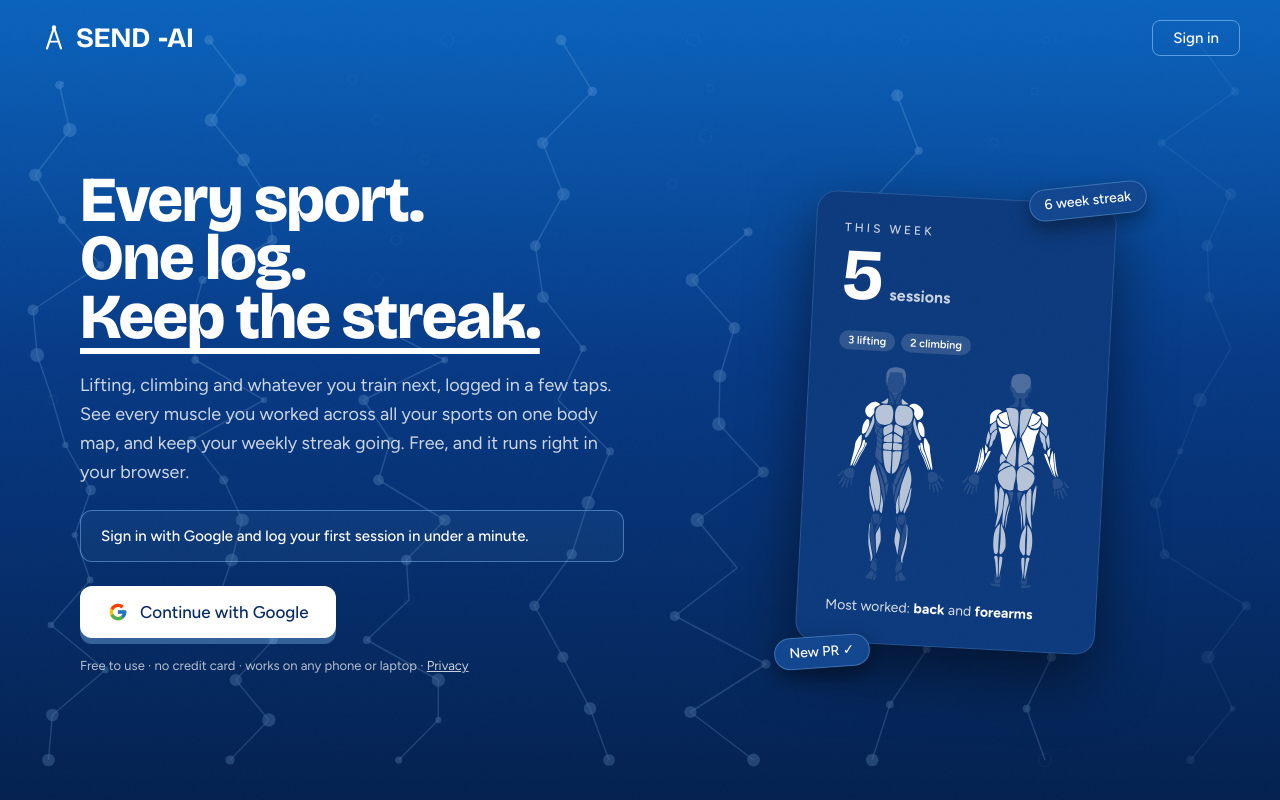
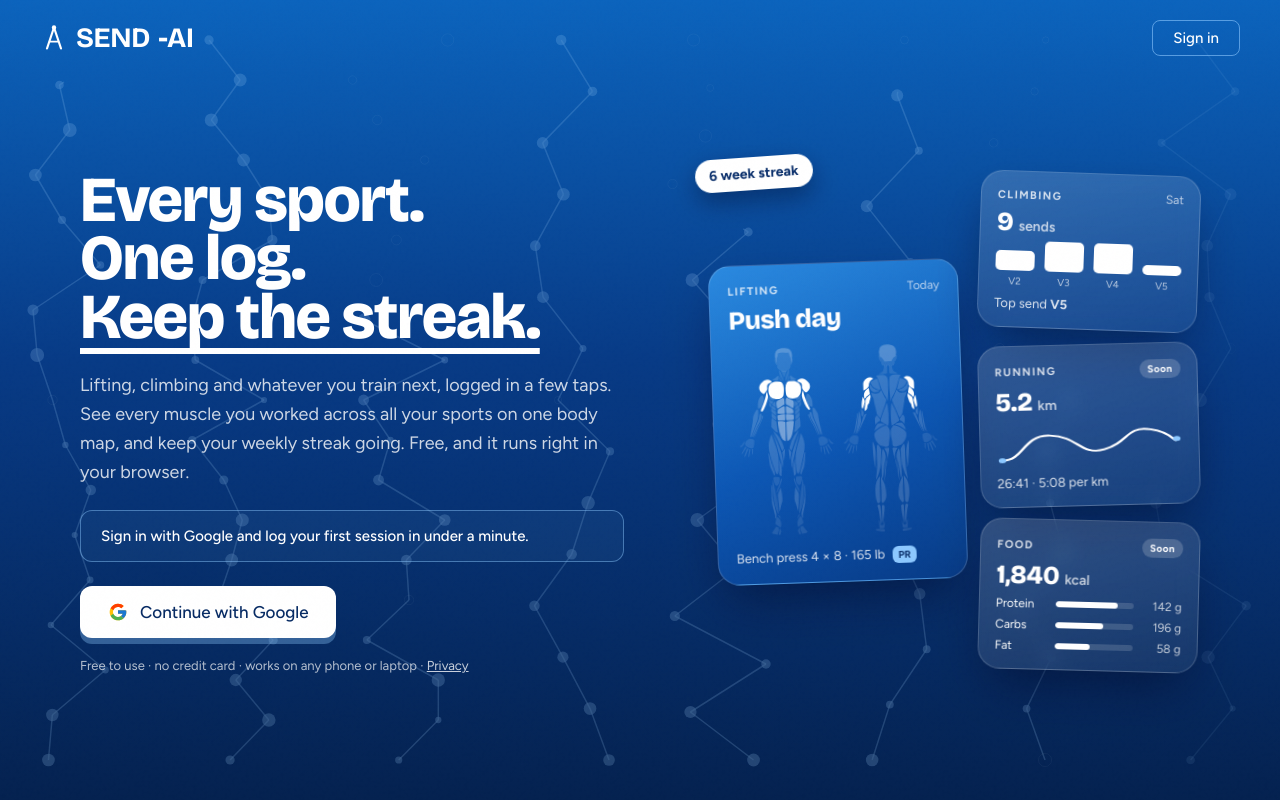
Before and after one commit to SuryaHarikrishnan/send-ai, a React (Vite) app: page / in a window 1280 px wide. Built offline with nearby package versions, Linux system fonts and the light colour scheme.

Commit message:
Show lifting, climbing, running and food cards on the landing page
Co-Authored-By: Claude Opus 5.5 (1M context) <noreply@anthropic.com>
Claude-Session: https://claude.ai/code/session_01Ns64SgtKJoaXngqmTVYzcJ

```diff
--- a/src/Auth.jsx
+++ b/src/Auth.jsx
@@ -13,7 +13,9 @@ function GoogleIcon() {
   );
 }
 
-const SAMPLE_SETS = { chest: 8, deltoids: 11, triceps: 7, "upper-back": 18, biceps: 12, trapezius: 6, quadriceps: 8, gluteal: 9, hamstring: 7, calves: 5, "lower-back": 5, abs: 8, forearm: 14 };
+const LIFT_SETS = { chest: 7, deltoids: 7, triceps: 6, abs: 1 };
+const CLIMB_GRADES = [["V2", 2], ["V3", 3], ["V4", 3], ["V5", 1]];
+const MACROS = [["Protein", 142, 80], ["Carbs", 196, 62], ["Fat", 58, 45]];
 
 export default function Auth() {
   const [error, setError] = useState("");
@@ -73,16 +75,46 @@ export default function Auth() {
           <p className="start-fine">Free to use · no credit card · works on any phone or laptop · <a href="/privacy.html">Privacy</a></p>
         </section>
 
-        <aside className="start-preview" aria-hidden="true">
-          <div className="preview-card">
-            <div className="preview-label">THIS WEEK</div>
-            <div className="preview-stat">5<span>sessions</span></div>
-            <div className="preview-sports"><span>3 lifting</span><span>2 climbing</span></div>
-            <div className="preview-body"><BodyMap sets={SAMPLE_SETS} mode="week" small /></div>
-            <div className="preview-goal">Most worked: <strong>back</strong> and <strong>forearms</strong></div>
+        <aside className="deck" aria-label="Sports you can track">
+          <div className="deck-card deck-lift">
+            <div className="deck-top"><span className="deck-sport">Lifting</span><span className="deck-when">Today</span></div>
+            <div className="deck-big">Push day</div>
+            <div className="deck-body"><BodyMap sets={LIFT_SETS} mode="workout" small /></div>
+            <div className="deck-line">Bench press 4 × 8 · 165 lb <span className="deck-pr">PR</span></div>
           </div>
-          <div className="preview-chip chip-top">6 week streak</div>
-          <div className="preview-chip chip-bottom">New PR ✓</div>
+
+          <div className="deck-card deck-climb">
+            <div className="deck-top"><span className="deck-sport">Climbing</span><span className="deck-when">Sat</span></div>
+            <div className="deck-big">9 <small>sends</small></div>
+            <div className="deck-grades">
+              {CLIMB_GRADES.map(([g, n]) => (
+                <div key={g}><i style={{ height: `${n * 10}px` }} /><span>{g}</span></div>
+              ))}
+            </div>
+            <div className="deck-line">Top send <b>V5</b></div>
+          </div>
+
+          <div className="deck-card deck-run">
+            <div className="deck-top"><span className="deck-sport">Running</span><span className="deck-soon">Soon</span></div>
+            <div className="deck-big">5.2 <small>km</small></div>
+            <svg className="deck-route" viewBox="0 0 200 70" preserveAspectRatio="none" aria-hidden="true">
+              <path d="M6 58 C30 58 28 18 58 20 S90 54 116 44 S140 8 166 14 S192 40 194 30" />
+              <circle cx="6" cy="58" r="4" /><circle cx="194" cy="30" r="4" />
+            </svg>
+            <div className="deck-line">26:41 · 5:08 per km</div>
+          </div>
+
+          <div className="deck-card deck-food">
+            <div className="deck-top"><span className="deck-sport">Food</span><span className="deck-soon">Soon</span></div>
+            <div className="deck-big">1,840 <small>kcal</small></div>
+            <div className="deck-macros">
+              {MACROS.map(([name, g, pct]) => (
+                <div key={name}><span>{name}</span><i><b style={{ width: `${pct}%` }} /></i><span>{g} g</span></div>
+              ))}
+            </div>
+          </div>
+
+          <div className="deck-chip">6 week streak</div>
         </aside>
       </main>
     </div>
--- a/src/Lift.css
+++ b/src/Lift.css
@@ -70,9 +70,54 @@
 
 /* body map */
 .bm { --muscle: rgba(255, 255, 255, 0.16); --l1: rgba(255, 255, 255, 0.42); --l2: rgba(255, 255, 255, 0.7); --l3: #ffffff; }
-.preview-body { margin: 14px 0 12px; }
-.preview-sports { display: flex; gap: 6px; margin-top: 10px; }
-.preview-sports span { font-size: 11px; font-weight: 600; background: rgba(255, 255, 255, 0.14); border-radius: 99px; padding: 3px 9px; }
+/* landing page sport cards */
+.deck { position: relative; justify-self: center; display: grid; grid-template-columns: 250px 220px; gap: 14px 16px; align-items: center; font-family: 'Figtree', system-ui, sans-serif; color: #fff; }
+.deck-card {
+  padding: 16px; border-radius: 22px;
+  background: linear-gradient(160deg, rgba(255, 255, 255, 0.16), rgba(255, 255, 255, 0.06));
+  border: 1px solid rgba(255, 255, 255, 0.18); backdrop-filter: blur(10px);
+  box-shadow: 0 24px 50px -12px rgba(0, 10, 40, 0.55);
+  display: flex; flex-direction: column; gap: 8px;
+}
+.deck-lift { grid-column: 1; grid-row: 1 / span 3; padding: 18px; gap: 10px; transform: rotate(-2deg); background: linear-gradient(160deg, #2a8ae0, #0c56b4 55%, #073a86); }
+.deck-climb { grid-column: 2; transform: rotate(2deg); }
+.deck-run { grid-column: 2; transform: rotate(-1.5deg); }
+.deck-food { grid-column: 2; transform: rotate(1.5deg); }
+.deck-top { display: flex; justify-content: space-between; align-items: center; }
+.deck-sport { font-size: 11px; font-weight: 700; letter-spacing: 1.4px; text-transform: uppercase; color: rgba(255, 255, 255, 0.8); }
+.deck-when { font-size: 12px; color: rgba(255, 255, 255, 0.7); }
+.deck-soon { font-size: 10px; font-weight: 700; letter-spacing: 0.5px; background: rgba(255, 255, 255, 0.18); border-radius: 99px; padding: 3px 8px; }
+.deck-big { font-family: 'Bricolage Grotesque', sans-serif; font-weight: 800; font-size: 26px; line-height: 1; letter-spacing: -0.5px; }
+.deck-big small { font-family: 'Figtree', sans-serif; font-size: 14px; font-weight: 600; letter-spacing: 0; color: rgba(255, 255, 255, 0.75); }
+.deck-line { font-size: 13px; color: rgba(255, 255, 255, 0.85); }
+.deck-pr { font-size: 10px; font-weight: 800; background: #8cc8ff; color: #0a2f6b; border-radius: 6px; padding: 2px 6px; margin-left: 4px; }
+.deck-body { padding: 4px 6px; }
+.deck-body .bm-svg { max-width: 100px; margin: 0 auto; }
+.deck-grades { display: flex; align-items: flex-end; gap: 10px; height: 44px; }
+.deck-grades div { flex: 1; display: flex; flex-direction: column; align-items: center; gap: 4px; }
+.deck-grades i { display: block; width: 100%; border-radius: 5px; background: #fff; }
+.deck-grades span { font-size: 10px; color: rgba(255, 255, 255, 0.7); }
+.deck-route { width: 100%; height: 44px; }
+.deck-route path { fill: none; stroke: #fff; stroke-width: 3; stroke-linecap: round; }
+.deck-route circle { fill: #8cc8ff; }
+.deck-macros { display: flex; flex-direction: column; gap: 7px; }
+.deck-macros div { display: grid; grid-template-columns: 52px 1fr 40px; gap: 8px; align-items: center; font-size: 12px; }
+.deck-macros div span:last-child { text-align: right; color: rgba(255, 255, 255, 0.75); }
+.deck-macros i { height: 6px; border-radius: 3px; background: rgba(255, 255, 255, 0.15); overflow: hidden; display: block; }
+.deck-macros b { display: block; height: 100%; background: #fff; border-radius: 3px; }
+.deck-chip { position: absolute; left: -18px; top: -16px; z-index: 5; background: #fff; color: #0a2f6b; font-weight: 700; font-size: 14px; border-radius: 99px; padding: 8px 14px; box-shadow: 0 10px 24px rgba(0, 10, 40, 0.4); transform: rotate(-4deg); }
+@media (max-width: 1040px) and (min-width: 861px) {
+  .deck { grid-template-columns: 220px 190px; }
+}
+@media (max-width: 860px) {
+  .deck {
+    width: auto; height: auto; justify-self: stretch; display: flex; align-items: flex-start; gap: 12px; overflow-x: auto;
+    scroll-snap-type: x mandatory; padding: 8px 4px 20px; margin: 0 -1rem; padding-inline: 1rem; scrollbar-width: none;
+  }
+  .deck::-webkit-scrollbar { display: none; }
+  .deck-card { transform: none; flex: 0 0 72%; max-width: 260px; scroll-snap-align: center; }
+  .deck-chip { display: none; }
+}
 .preview-body .bm-svg { max-width: 110px; margin: 0 auto; }
 .lift-body { display: flex; flex-direction: column; gap: 12px; }
 .lift-toggle { display: inline-flex; background: rgba(0, 20, 60, 0.35); border-radius: 99px; padding: 3px; flex: none; }
```
